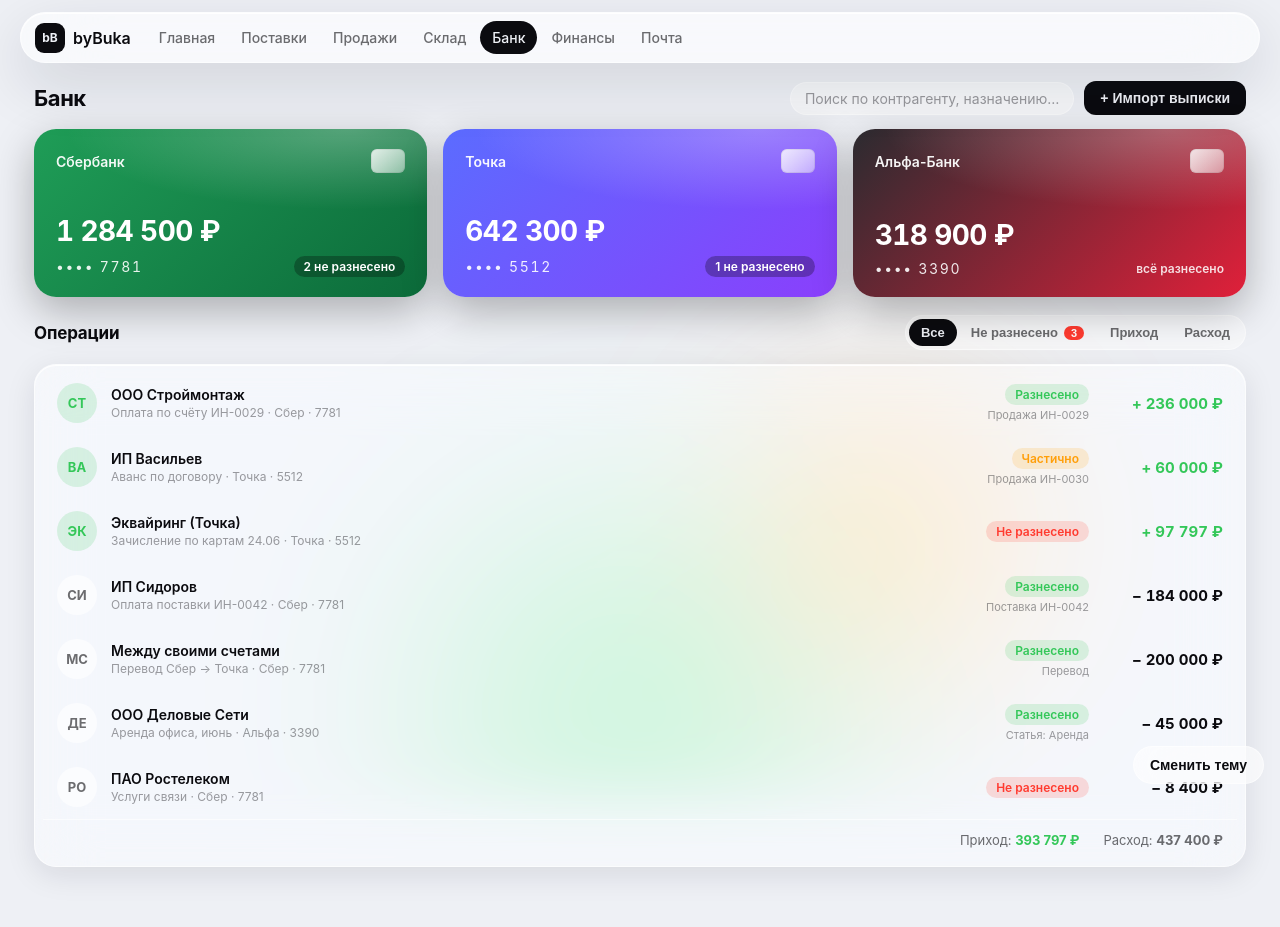
After one commit to buyantk-timxfey/byB-WS, a Laravel app: page /preview-bank.html in a window 1280 px wide. The commit adds this page. Run offline with Laravel 12, Linux system fonts and the light colour scheme.

Commit message:
feat(v2): страница Банк (корона) — премиальные карточки счетов, лента операций, сверка, импорт
- statement-first: деньги из выписки, баланс = нач + Σ строк
- Apple Card-карточки счетов: баланс, чип, последние 4 цифры, счётчик неразнесённых
- лента операций как в интернет-банке: аватар-инициалы, контрагент+назначение,
  статус разнесения, привязанный документ/статья, сумма (приход зелёный / расход)
- экран сверки (AppModal): строка выписки + кандидаты-документы с авто-подбором
  по ИНН+сумме, привязка или отнесение на статью, предупреждение про эквайринг 1,22%
- импорт выписки (AppModal): дроп-зона + превью батча (период, обороты, баланс, дедуп)
- фильтры: все/не разнесено/приход/расход; итоги приход/расход
- статичный preview-bank.html

Co-Authored-By: Claude Opus 4.8 <noreply@anthropic.com>
Claude-Session: https://claude.ai/code/session_01R9rNEgtwbBXA3aXF9acmaZ

```diff
--- /dev/null
+++ b/v2/preview-bank.html
@@ -0,0 +1,233 @@
+<!DOCTYPE html>
+<html lang="ru">
+<head>
+<meta charset="UTF-8">
+<meta name="viewport" content="width=device-width, initial-scale=1, viewport-fit=cover">
+<title>byBuka 2.0 — Банк</title>
+<style>
+:root{
+  --bg:#eef0f5;--ink:#0b0b0f;--ink-2:rgba(11,11,15,.6);--ink-3:rgba(11,11,15,.4);
+  --glass-fill:rgba(255,255,255,.45);--glass-fill-strong:rgba(255,255,255,.6);
+  --glass-border:rgba(255,255,255,.55);--glass-highlight:rgba(255,255,255,.9);
+  --shadow:0 8px 30px rgba(17,22,40,.1);--shadow-lg:0 20px 60px rgba(17,22,40,.14);
+  --income:#34c759;--expense:#ff3b30;--warn:#ff9f0a;
+  --orb-b:rgba(52,199,89,.3);--orb-d:rgba(255,159,10,.25);
+}
+@media (prefers-color-scheme:dark){:root:not([data-theme]){
+  --bg:#0b0b0f;--ink:#f5f6f8;--ink-2:rgba(245,246,248,.62);--ink-3:rgba(245,246,248,.4);
+  --glass-fill:rgba(255,255,255,.07);--glass-fill-strong:rgba(255,255,255,.12);
+  --glass-border:rgba(255,255,255,.12);--glass-highlight:rgba(255,255,255,.16);
+  --shadow:0 10px 40px rgba(0,0,0,.5);--shadow-lg:0 24px 70px rgba(0,0,0,.6);
+  --orb-b:rgba(52,199,89,.4);--orb-d:rgba(255,159,10,.3);
+}}
+:root[data-theme="dark"]{
+  --bg:#0b0b0f;--ink:#f5f6f8;--ink-2:rgba(245,246,248,.62);--ink-3:rgba(245,246,248,.4);
+  --glass-fill:rgba(255,255,255,.07);--glass-fill-strong:rgba(255,255,255,.12);
+  --glass-border:rgba(255,255,255,.12);--glass-highlight:rgba(255,255,255,.16);
+  --shadow:0 10px 40px rgba(0,0,0,.5);--shadow-lg:0 24px 70px rgba(0,0,0,.6);
+}
+*{box-sizing:border-box;margin:0;padding:0}
+html{color-scheme:light dark}
+body{min-height:100dvh;background:var(--bg);color:var(--ink);font-family:-apple-system,BlinkMacSystemFont,"SF Pro Text","SF Pro Display",system-ui,sans-serif;-webkit-font-smoothing:antialiased}
+.orbs{position:fixed;inset:0;z-index:-1;overflow:hidden;pointer-events:none}
+.orbs i{position:absolute;border-radius:50%;filter:blur(80px);display:block}
+.ob{width:50vw;height:50vw;left:24vw;bottom:-18vw;background:radial-gradient(circle,var(--orb-b),transparent 70%)}
+.od{width:34vw;height:34vw;right:14vw;bottom:6vh;background:radial-gradient(circle,var(--orb-d),transparent 70%)}
+.tnum{font-variant-numeric:tabular-nums}
+.glass{background:var(--glass-fill);backdrop-filter:blur(30px) saturate(190%);-webkit-backdrop-filter:blur(30px) saturate(190%);border:1px solid var(--glass-border);box-shadow:var(--shadow),inset 0 1px 0 var(--glass-highlight);border-radius:22px}
+.glass-strong{background:var(--glass-fill-strong);backdrop-filter:blur(40px) saturate(190%);-webkit-backdrop-filter:blur(40px) saturate(190%);border:1px solid var(--glass-border);box-shadow:var(--shadow-lg),inset 0 1px 0 var(--glass-highlight)}
+.topnav{position:sticky;top:12px;z-index:30;margin:12px auto 18px;max-width:1240px;display:flex;align-items:center;gap:10px;padding:8px 10px 8px 14px;border-radius:999px}
+.brand{display:flex;align-items:center;gap:8px;padding-right:6px}
+.brand .mark{width:30px;height:30px;border-radius:9px;background:var(--ink);color:var(--bg);display:flex;align-items:center;justify-content:center;font-weight:700;font-size:12px}
+.brand .name{font-size:16px;font-weight:600;white-space:nowrap}
+.links{display:flex;align-items:center;gap:2px;flex:1;overflow-x:auto;scrollbar-width:none}
+.links::-webkit-scrollbar{display:none}
+.links a{display:flex;align-items:center;gap:7px;padding:8px 12px;border-radius:999px;color:var(--ink-2);text-decoration:none;font-size:14px;font-weight:500;white-space:nowrap}
+.links a.active{background:var(--ink);color:var(--bg)}
+.wrap{max-width:1240px;margin:0 auto;padding:0 14px 60px}
+.pill{border-radius:999px;font-weight:600;font-size:12px;padding:3px 10px;display:inline-block}
+.pill--neutral{background:var(--glass-fill-strong);color:var(--ink-2)}
+.pill--ok{background:rgba(52,199,89,.16);color:var(--income)}
+.pill--warn{background:rgba(255,159,10,.16);color:var(--warn)}
+.pill--bad{background:rgba(255,59,48,.16);color:var(--expense)}
+.toolbar{display:flex;align-items:center;gap:10px;margin-bottom:14px;flex-wrap:wrap}
+.toolbar h1{font-size:22px;font-weight:700;letter-spacing:-.02em;margin-right:auto}
+.tb-search{display:flex;align-items:center;gap:8px;background:var(--glass-fill);border:1px solid var(--glass-border);border-radius:999px;padding:7px 14px;min-width:220px;color:var(--ink-3);font-size:14px}
+.seg{display:flex;gap:2px;background:var(--glass-fill);border:1px solid var(--glass-border);border-radius:999px;padding:3px}
+.seg button{border:0;background:transparent;color:var(--ink-2);font-size:13px;font-weight:600;padding:6px 12px;border-radius:999px;cursor:pointer}
+.seg button.on{background:var(--ink);color:var(--bg)}
+.seg-dot{margin-left:6px;background:var(--expense);color:#fff;font-size:11px;padding:1px 7px;border-radius:999px}
+.btn-primary{display:inline-flex;align-items:center;gap:7px;border:0;cursor:pointer;background:var(--ink);color:var(--bg);font-size:14px;font-weight:600;padding:9px 16px;border-radius:12px}
+.btn-ghost{border:1px solid var(--glass-border);background:var(--glass-fill);color:var(--ink);border-radius:12px;padding:9px 14px;font-size:14px;font-weight:600;cursor:pointer}
+.sec-h{font-size:17px;font-weight:700;letter-spacing:-.01em}
+/* bank cards */
+.bank-cards{display:grid;grid-template-columns:repeat(3,1fr);gap:16px}
+.bank-card{position:relative;min-height:168px;border-radius:22px;padding:20px 22px;color:#fff;display:flex;flex-direction:column;box-shadow:0 14px 40px rgba(0,0,0,.28);overflow:hidden}
+.bank-card::after{content:'';position:absolute;inset:0;background:radial-gradient(120% 80% at 80% 0%,rgba(255,255,255,.28),transparent 60%);pointer-events:none}
+.bc-top{display:flex;align-items:center;justify-content:space-between}
+.bc-bank{font-size:14px;font-weight:600;opacity:.95}
+.bc-chip{width:34px;height:24px;border-radius:6px;background:linear-gradient(135deg,rgba(255,255,255,.85),rgba(255,255,255,.45));box-shadow:inset 0 0 0 1px rgba(0,0,0,.08)}
+.bc-bal{margin-top:auto;font-size:28px;font-weight:700;letter-spacing:-.02em;font-variant-numeric:tabular-nums}
+.bc-bottom{display:flex;align-items:center;justify-content:space-between;margin-top:8px}
+.bc-num{font-size:14px;letter-spacing:.12em;opacity:.9;font-variant-numeric:tabular-nums}
+.bc-badge{font-size:12px;font-weight:600;background:rgba(0,0,0,.28);padding:3px 10px;border-radius:999px}
+.bc-ok{font-size:12px;font-weight:600;opacity:.85}
+@media(max-width:820px){.bank-cards{grid-template-columns:1fr}}
+/* op list */
+.op-list{padding:6px 8px}
+.op-row{display:grid;grid-template-columns:40px 1fr auto auto;gap:14px;align-items:center;padding:12px 14px;border-radius:14px;cursor:pointer}
+.op-row:hover{background:var(--glass-fill)}
+.op-av{width:40px;height:40px;border-radius:50%;display:flex;align-items:center;justify-content:center;font-size:13px;font-weight:700}
+.op-av--in{background:rgba(52,199,89,.16);color:var(--income)}
+.op-av--out{background:var(--glass-fill-strong);color:var(--ink-2)}
+.op-party{font-size:14px;font-weight:600}
+.op-purpose{font-size:12px;color:var(--ink-3);margin-top:2px}
+.op-meta{display:flex;flex-direction:column;align-items:flex-end;gap:3px}
+.op-link{font-size:11px;color:var(--ink-3)}
+.op-amt{font-size:15px;font-weight:700;min-width:120px;text-align:right;font-variant-numeric:tabular-nums}
+.op-foot{display:flex;gap:24px;justify-content:flex-end;padding:12px 14px;border-top:1px solid var(--glass-border);font-size:13px;color:var(--ink-2)}
+@media(max-width:640px){.op-row{grid-template-columns:36px 1fr auto}.op-meta{display:none}}
+/* modal */
+.modal-ov{position:fixed;inset:0;z-index:90;background:rgba(0,0,0,.4);backdrop-filter:blur(8px);-webkit-backdrop-filter:blur(8px);display:none;align-items:center;justify-content:center;padding:20px}
+.modal-ov.open{display:flex}
+.modal-box{width:min(640px,100%);max-height:86vh;display:flex;flex-direction:column;border-radius:26px;overflow:hidden;animation:modal-in .26s cubic-bezier(.22,1,.36,1)}
+@keyframes modal-in{from{opacity:0;transform:scale(.92)}to{opacity:1;transform:scale(1)}}
+@keyframes sheet-in{from{transform:translateY(100%)}to{transform:translateY(0)}}
+@media(max-width:560px){.modal-ov.open{align-items:flex-end;padding:0}.modal-box{width:100%;max-height:92vh;border-radius:26px 26px 0 0;animation:sheet-in .3s cubic-bezier(.22,1,.36,1)}}
+.modal-head{display:flex;align-items:flex-start;gap:12px;padding:18px 20px;border-bottom:1px solid var(--glass-border)}
+.modal-head .dt{font-size:18px;font-weight:700}
+.modal-head .ds{font-size:13px;color:var(--ink-2);margin-top:2px}
+.modal-x{margin-left:auto;width:32px;height:32px;border:0;background:var(--glass-fill);border-radius:999px;color:var(--ink-2);cursor:pointer;font-size:18px}
+.modal-body{flex:1;overflow-y:auto;padding:18px 20px;display:flex;flex-direction:column;gap:16px}
+.modal-foot{display:flex;gap:10px;padding:16px 20px;border-top:1px solid var(--glass-border)}
+.h2{font-size:12px;font-weight:600;text-transform:uppercase;letter-spacing:.04em;color:var(--ink-2)}
+.rec-line{display:grid;grid-template-columns:auto 1fr;gap:8px 16px;background:var(--glass-fill);border:1px solid var(--glass-border);border-radius:14px;padding:14px 16px;font-size:14px}
+.rec-l{color:var(--ink-2)}
+.rec-v{font-weight:600;text-align:right}
+.rec-note{display:flex;gap:10px;align-items:flex-start;background:rgba(255,159,10,.12);border:1px solid rgba(255,159,10,.3);color:var(--warn);border-radius:12px;padding:12px 14px;font-size:13px}
+.cand{border:1px solid var(--glass-border);border-radius:14px;padding:12px 14px;margin-top:8px}
+.cand--best{border-color:rgba(52,199,89,.45);background:rgba(52,199,89,.07)}
+.cand-r{display:flex;align-items:center;gap:12px}
+.cand-r>div:nth-child(2){flex:1}
+.cand-tick{width:24px;height:24px;border-radius:50%;background:var(--income);color:#fff;display:flex;align-items:center;justify-content:center;font-size:13px;font-weight:700;flex-shrink:0}
+.cand-tick--off{background:transparent;border:2px solid var(--glass-border)}
+.cand-doc{font-size:14px;font-weight:600}
+.cand-sub{font-size:12px;color:var(--ink-3);margin-top:2px}
+.fld{display:flex;flex-direction:column;gap:6px}
+.fld label{font-size:12px;font-weight:600;color:var(--ink-2)}
+.fld select{border:1px solid var(--glass-border);background:var(--glass-fill);border-radius:12px;padding:10px 12px;color:var(--ink);font-size:14px;font-family:inherit;outline:none}
+.cand-btn{border:0;cursor:pointer;background:var(--ink);color:var(--bg);font-size:13px;font-weight:600;padding:7px 14px;border-radius:10px}
+.cand-btn--ghost{border:1px solid var(--glass-border);background:var(--glass-fill);color:var(--ink)}
+.themebtn{position:fixed;right:16px;bottom:16px;z-index:50;padding:10px 16px;border:1px solid var(--glass-border);border-radius:999px;font-size:14px;font-weight:600;cursor:pointer;background:var(--glass-fill-strong);backdrop-filter:blur(30px);color:var(--ink)}
+</style>
+</head>
+<body>
+<div class="orbs"><i class="ob"></i><i class="od"></i></div>
+
+<header class="topnav glass-strong">
+  <div class="brand"><div class="mark">bB</div><div class="name">byBuka</div></div>
+  <nav class="links">
+    <a href="#">Главная</a><a href="#">Поставки</a><a href="#">Продажи</a>
+    <a href="#">Склад</a><a class="active" href="#">Банк</a><a href="#">Финансы</a><a href="#">Почта</a>
+  </nav>
+</header>
+
+<main class="wrap">
+  <div class="toolbar">
+    <h1>Банк</h1>
+    <div class="tb-search">Поиск по контрагенту, назначению…</div>
+    <button class="btn-primary" onclick="openImp()">+ Импорт выписки</button>
+  </div>
+
+  <div class="bank-cards">
+    <div class="bank-card" style="background:linear-gradient(135deg,#1f9d57,#0c6b3a)">
+      <div class="bc-top"><span class="bc-bank">Сбербанк</span><span class="bc-chip"></span></div>
+      <div class="bc-bal">1 284 500 ₽</div>
+      <div class="bc-bottom"><span class="bc-num">•••• 7781</span><span class="bc-badge">2 не разнесено</span></div>
+    </div>
+    <div class="bank-card" style="background:linear-gradient(135deg,#5b6cff,#8a3ffc)">
+      <div class="bc-top"><span class="bc-bank">Точка</span><span class="bc-chip"></span></div>
+      <div class="bc-bal">642 300 ₽</div>
+      <div class="bc-bottom"><span class="bc-num">•••• 5512</span><span class="bc-badge">1 не разнесено</span></div>
+    </div>
+    <div class="bank-card" style="background:linear-gradient(135deg,#2b2b30,#e0203a)">
+      <div class="bc-top"><span class="bc-bank">Альфа-Банк</span><span class="bc-chip"></span></div>
+      <div class="bc-bal">318 900 ₽</div>
+      <div class="bc-bottom"><span class="bc-num">•••• 3390</span><span class="bc-ok">всё разнесено</span></div>
+    </div>
+  </div>
+
+  <div class="toolbar" style="margin-top:18px">
+    <h2 class="sec-h">Операции</h2>
+    <div class="seg" style="margin-left:auto"><button class="on">Все</button><button>Не разнесено<span class="seg-dot">3</span></button><button>Приход</button><button>Расход</button></div>
+  </div>
+
+  <div class="op-list glass">
+    <div class="op-row" onclick="openRec('+ 236 000 ₽','ООО Строймонтаж · 27.06.2026')"><div class="op-av op-av--in">СТ</div><div><div class="op-party">ООО Строймонтаж</div><div class="op-purpose">Оплата по счёту ИН-0029 · Сбер · 7781</div></div><div class="op-meta"><span class="pill pill--ok">Разнесено</span><span class="op-link">Продажа ИН-0029</span></div><div class="op-amt" style="color:var(--income)">+ 236 000 ₽</div></div>
+    <div class="op-row" onclick="openRec('+ 60 000 ₽','ИП Васильев · 27.06.2026')"><div class="op-av op-av--in">ВА</div><div><div class="op-party">ИП Васильев</div><div class="op-purpose">Аванс по договору · Точка · 5512</div></div><div class="op-meta"><span class="pill pill--warn">Частично</span><span class="op-link">Продажа ИН-0030</span></div><div class="op-amt" style="color:var(--income)">+ 60 000 ₽</div></div>
+    <div class="op-row" onclick="openRec('+ 97 797 ₽','Эквайринг (Точка) · 26.06.2026')"><div class="op-av op-av--in">ЭК</div><div><div class="op-party">Эквайринг (Точка)</div><div class="op-purpose">Зачисление по картам 24.06 · Точка · 5512</div></div><div class="op-meta"><span class="pill pill--bad">Не разнесено</span></div><div class="op-amt" style="color:var(--income)">+ 97 797 ₽</div></div>
+    <div class="op-row" onclick="openRec('− 184 000 ₽','ИП Сидоров · 24.06.2026')"><div class="op-av op-av--out">СИ</div><div><div class="op-party">ИП Сидоров</div><div class="op-purpose">Оплата поставки ИН-0042 · Сбер · 7781</div></div><div class="op-meta"><span class="pill pill--ok">Разнесено</span><span class="op-link">Поставка ИН-0042</span></div><div class="op-amt">− 184 000 ₽</div></div>
+    <div class="op-row" onclick="openRec('− 200 000 ₽','Между своими счетами · 22.06.2026')"><div class="op-av op-av--out">МС</div><div><div class="op-party">Между своими счетами</div><div class="op-purpose">Перевод Сбер → Точка · Сбер · 7781</div></div><div class="op-meta"><span class="pill pill--ok">Разнесено</span><span class="op-link">Перевод</span></div><div class="op-amt">− 200 000 ₽</div></div>
+    <div class="op-row" onclick="openRec('− 45 000 ₽','ООО Деловые Сети · 20.06.2026')"><div class="op-av op-av--out">ДЕ</div><div><div class="op-party">ООО Деловые Сети</div><div class="op-purpose">Аренда офиса, июнь · Альфа · 3390</div></div><div class="op-meta"><span class="pill pill--ok">Разнесено</span><span class="op-link">Статья: Аренда</span></div><div class="op-amt">− 45 000 ₽</div></div>
+    <div class="op-row" onclick="openRec('− 8 400 ₽','ПАО Ростелеком · 19.06.2026')"><div class="op-av op-av--out">РО</div><div><div class="op-party">ПАО Ростелеком</div><div class="op-purpose">Услуги связи · Сбер · 7781</div></div><div class="op-meta"><span class="pill pill--bad">Не разнесено</span></div><div class="op-amt">− 8 400 ₽</div></div>
+    <div class="op-foot"><span>Приход: <b style="color:var(--income)">393 797 ₽</b></span><span>Расход: <b>437 400 ₽</b></span></div>
+  </div>
+</main>
+
+<!-- Reconcile -->
+<div class="modal-ov" id="rov" onclick="if(event.target===this)closeRec()">
+  <div class="modal-box glass-strong">
+    <div class="modal-head"><div><div class="dt" id="rec-amt">+ 97 797 ₽</div><div class="ds" id="rec-sub">Эквайринг (Точка) · 26.06.2026</div></div><button class="modal-x" onclick="closeRec()">×</button></div>
+    <div class="modal-body">
+      <div class="rec-line">
+        <div class="rec-l">Назначение</div><div class="rec-v">Зачисление по картам 24.06</div>
+        <div class="rec-l">Счёт</div><div class="rec-v">Точка · 5512</div>
+        <div class="rec-l">Статус</div><div class="rec-v"><span class="pill pill--bad">Не разнесено</span></div>
+      </div>
+      <div class="rec-note"><span>⚠</span><span>Эквайринг: банк зачислил за вычетом комиссии ~1,22%. Разница в пределах допуска уйдёт на статью «Эквайринг» автоматически при сопоставлении.</span></div>
+      <div>
+        <span class="h2">Кандидаты-документы</span>
+        <div class="cand cand--best"><div class="cand-r"><div class="cand-tick">✓</div><div><div class="cand-doc">Продажа ИН-0031</div><div class="cand-sub">ООО Строймонтаж · совпадение по ИНН + сумме</div></div><button class="cand-btn">Привязать</button></div></div>
+        <div class="cand"><div class="cand-r"><div class="cand-tick cand-tick--off"></div><div><div class="cand-doc">Продажа ИН-0028</div><div class="cand-sub">другой контрагент · сумма близка</div></div><button class="cand-btn cand-btn--ghost">Привязать</button></div></div>
+      </div>
+      <div class="fld"><label>Или отнести на статью</label><select><option>— выбрать статью —</option><option>Аренда</option><option>Связь и интернет</option><option>Эквайринг</option><option>Прочие расходы</option><option>Перевод между счетами</option></select></div>
+    </div>
+    <div class="modal-foot"><button class="btn-primary" style="flex:1;justify-content:center">Разнести</button><button class="btn-ghost">Игнорировать</button></div>
+  </div>
+</div>
+
+<!-- Import -->
+<div class="modal-ov" id="iov" onclick="if(event.target===this)closeImp()">
+  <div class="modal-box glass-strong">
+    <div class="modal-head"><div><div class="dt">Импорт выписки</div><div class="ds">Формат 1CClientBankExchange (Windows-1251)</div></div><button class="modal-x" onclick="closeImp()">×</button></div>
+    <div class="modal-body">
+      <div style="border:2px dashed var(--glass-border);border-radius:16px;padding:28px;text-align:center">
+        <div style="font-size:15px;font-weight:600">Перетащите файл выписки сюда</div>
+        <div style="font-size:13px;color:var(--ink-3);margin-top:4px">или нажмите, чтобы выбрать .txt от банк-клиента</div>
+      </div>
+      <div>
+        <span class="h2">Превью батча</span>
+        <div class="rec-line">
+          <div class="rec-l">Период</div><div class="rec-v">01.06.2026 — 27.06.2026</div>
+          <div class="rec-l">Счёт</div><div class="rec-v">Сбер · 7781</div>
+          <div class="rec-l">Строк</div><div class="rec-v">42 <span style="color:var(--ink-3)">(3 дубликата пропущены)</span></div>
+          <div class="rec-l">Приход</div><div class="rec-v" style="color:var(--income)">1 340 000 ₽</div>
+          <div class="rec-l">Расход</div><div class="rec-v">870 500 ₽</div>
+          <div class="rec-l">Баланс</div><div class="rec-v">815 000 ₽ → 1 284 500 ₽</div>
+        </div>
+      </div>
+    </div>
+    <div class="modal-foot"><button class="btn-primary" style="flex:1;justify-content:center">Применить батч</button><button class="btn-ghost" onclick="closeImp()">Отмена</button></div>
+  </div>
+</div>
+
+<button class="themebtn" onclick="(function(){var r=document.documentElement;var t=r.getAttribute('data-theme');var n=t==='dark'?'light':(t==='light'?'dark':'dark');r.setAttribute('data-theme',n);this.textContent=n==='dark'?'☾ Тёмная':'☀ Светлая';}).call(this)">Сменить тему</button>
+<script>
+function openRec(amt,sub){document.getElementById('rec-amt').textContent=amt;document.getElementById('rec-sub').textContent=sub;document.getElementById('rov').classList.add('open');}
+function closeRec(){document.getElementById('rov').classList.remove('open');}
+function openImp(){document.getElementById('iov').classList.add('open');}
+function closeImp(){document.getElementById('iov').classList.remove('open');}
+document.addEventListener('keydown',function(e){if(e.key==='Escape'){closeRec();closeImp();}});
+</script>
+</body>
+</html>
--- a/v2/routes/web.php
+++ b/v2/routes/web.php
@@ -30,6 +30,10 @@ Route::get('/sales', fn () => Inertia::render('Sales'))
 Route::get('/warehouse', fn () => Inertia::render('Warehouse'))
     ->middleware(['auth', 'verified'])->name('warehouse');
 
+// Банк — свёрстанная страница
+Route::get('/bank', fn () => Inertia::render('Bank'))
+    ->middleware(['auth', 'verified'])->name('bank');
+
 // Разделы (пока заглушки — будут свёрстаны далее)
 $sections = [
     'bank'        => 'Банк',
```
Also changed, not shown: v2/resources/css/app.css (+49 -0 lines), v2/resources/js/Pages/Bank.vue (added, +187 -0 lines).
